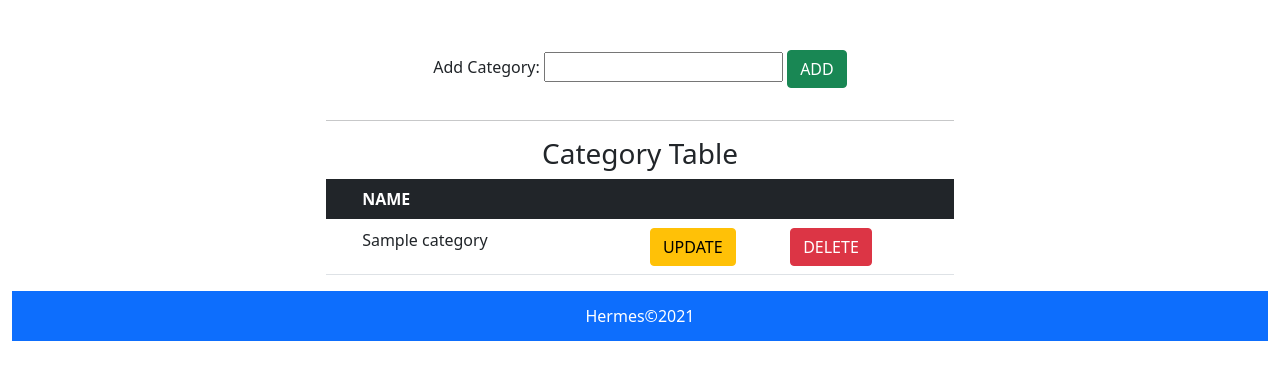
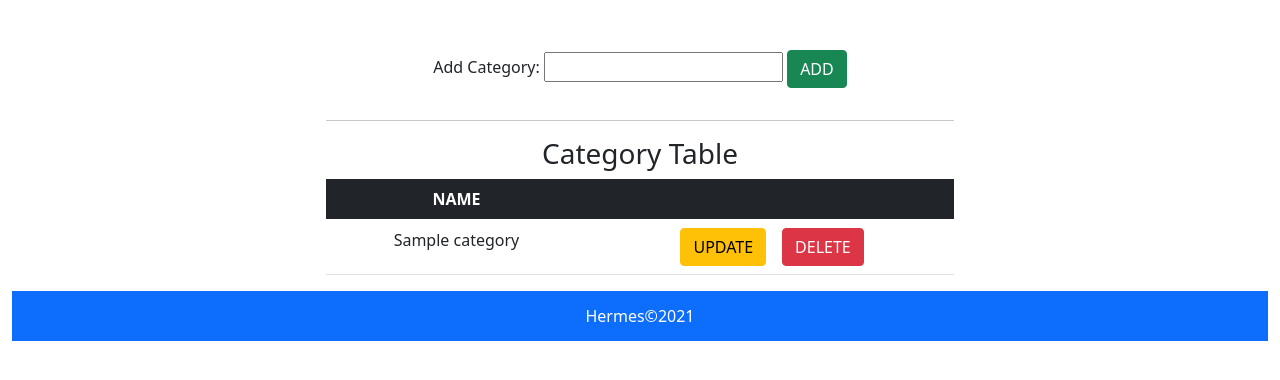
Before and after one commit to Masahiro62/Hermes, a PHP site: page /categories.php in a window 1280 px wide. Shown: the part 157-537 px from the top of the page. Run offline with PHP 8.4, Linux system fonts and the light colour scheme; the visitor is signed in with stand-in values (Sample User, id 1); tables that the repository leaves empty or names only in its code hold one stand-in row (values such as "Sample post"); some libraries are stand-ins or nearby versions.

Commit message:
change the output the table

```diff
--- a/categories.php
+++ b/categories.php
@@ -38,8 +38,7 @@
                 <h3 class="text-center">Category Table</h3>
                 <table class="table table-hover w-50 mx-auto">
                     <thead class=" table-dark">
-                        <th></th>
-                        <th>NAME</th>
+                        <th class="text-center">NAME</th>
                         <th colspan="2"></th>
                     </thead>
 
@@ -55,10 +54,9 @@
                                 foreach($displayCate as $Cate){
 
                         ?>
-                        <tr>
-                            <td></td>
-                            <td><?php echo $Cate['category_name'];?></td>
-                            <td class="text-center"><a href="update_category.php?category_id=<?php echo $Cate['category_id'];?>" class="btn btn-warning">UPDATE</a></td>
+                        <tr class="">
+                            <td class="text-center"><?php echo $Cate['category_name'];?></td>
+                            <td class="text-end"><a href="update_category.php?category_id=<?php echo $Cate['category_id'];?>" class="btn btn-warning">UPDATE</a></td>
                             <td>
                                 <!-- button trigger modal -->
                                 <button type="button" class="btn btn-danger" data-bs-toggle="modal" data-bs-target="#modalId_category">
```
